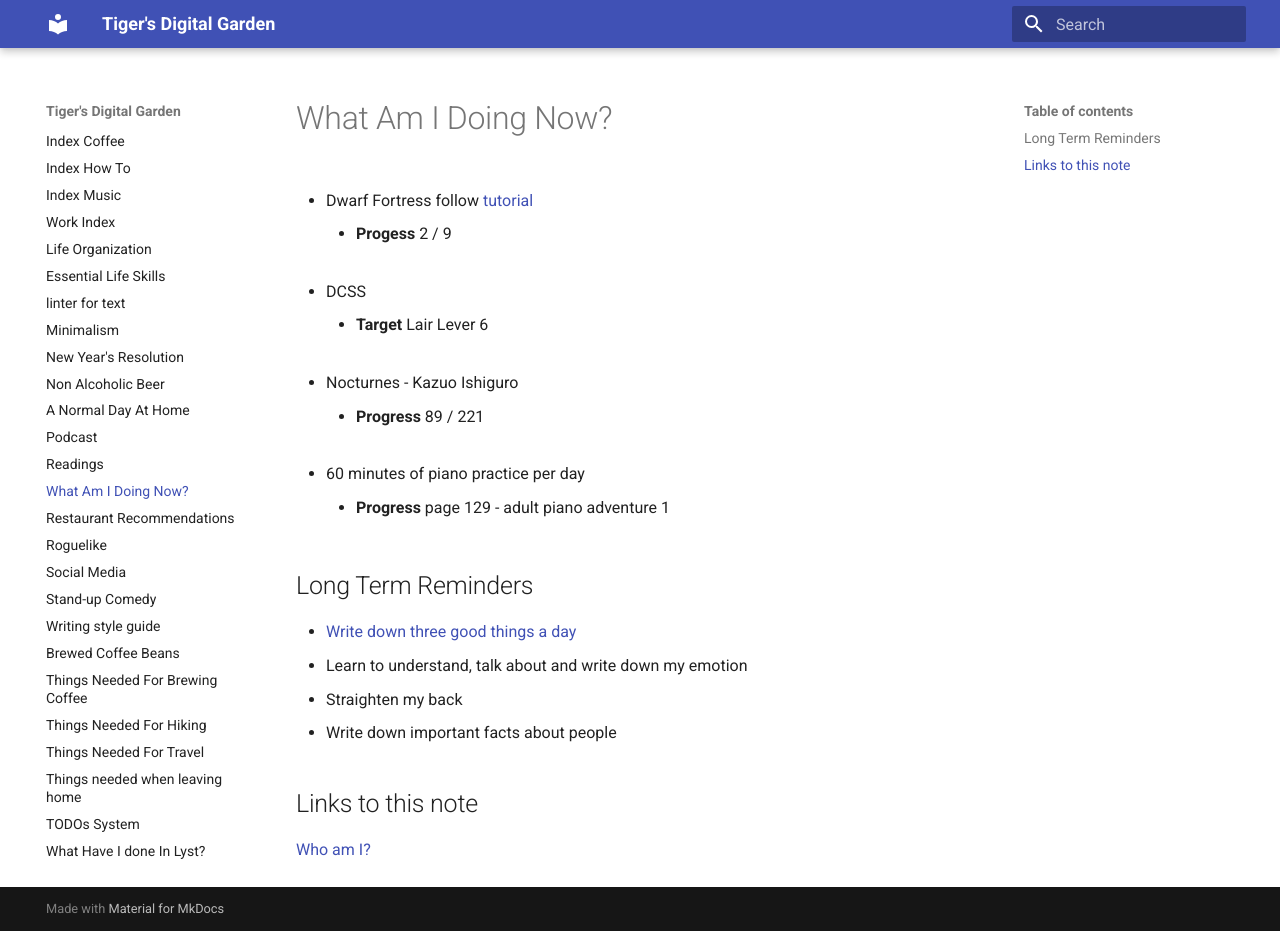
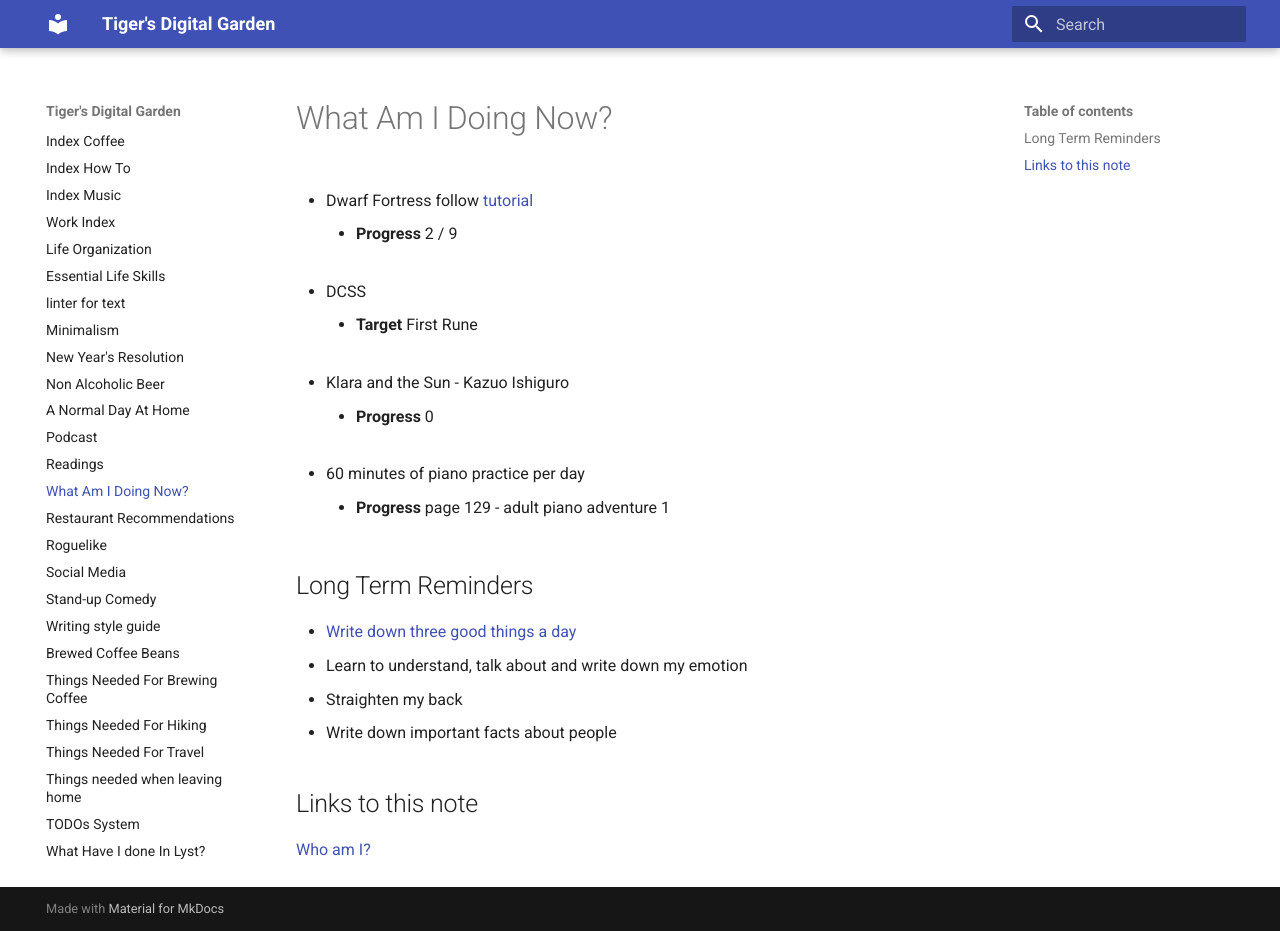
Before and after one commit to ynotstartups/notes, an MkDocs documentation site: the page built from notes/reminders.md, in a window 1280 px wide and 931 px high. Built offline with MkDocs 1.6.1 and Material for MkDocs 9.7.7, drawn with Linux system fonts in a browser that asks for light colours.

Commit message:
finished Nocturnes starting Klara and the sun

```diff
--- a/notes/reminders.md
+++ b/notes/reminders.md
@@ -2,15 +2,15 @@
 
 - Dwarf Fortress follow [tutorial](https://df-walkthrough.readthedocs.io/en/latest/chapters/chap01-setup-starting.html)
 
-  - **Progess** 2 / 9
+  - **Progress** 2 / 9
 
 - DCSS
 
-  - **Target** Lair Lever 6
+  - **Target** First Rune
 
-- Nocturnes - Kazuo Ishiguro
+- Klara and the Sun - Kazuo Ishiguro
 
-  - **Progress** 89 / 221
+  - **Progress** 0
 
 - 60 minutes of piano practice per day
 
```
